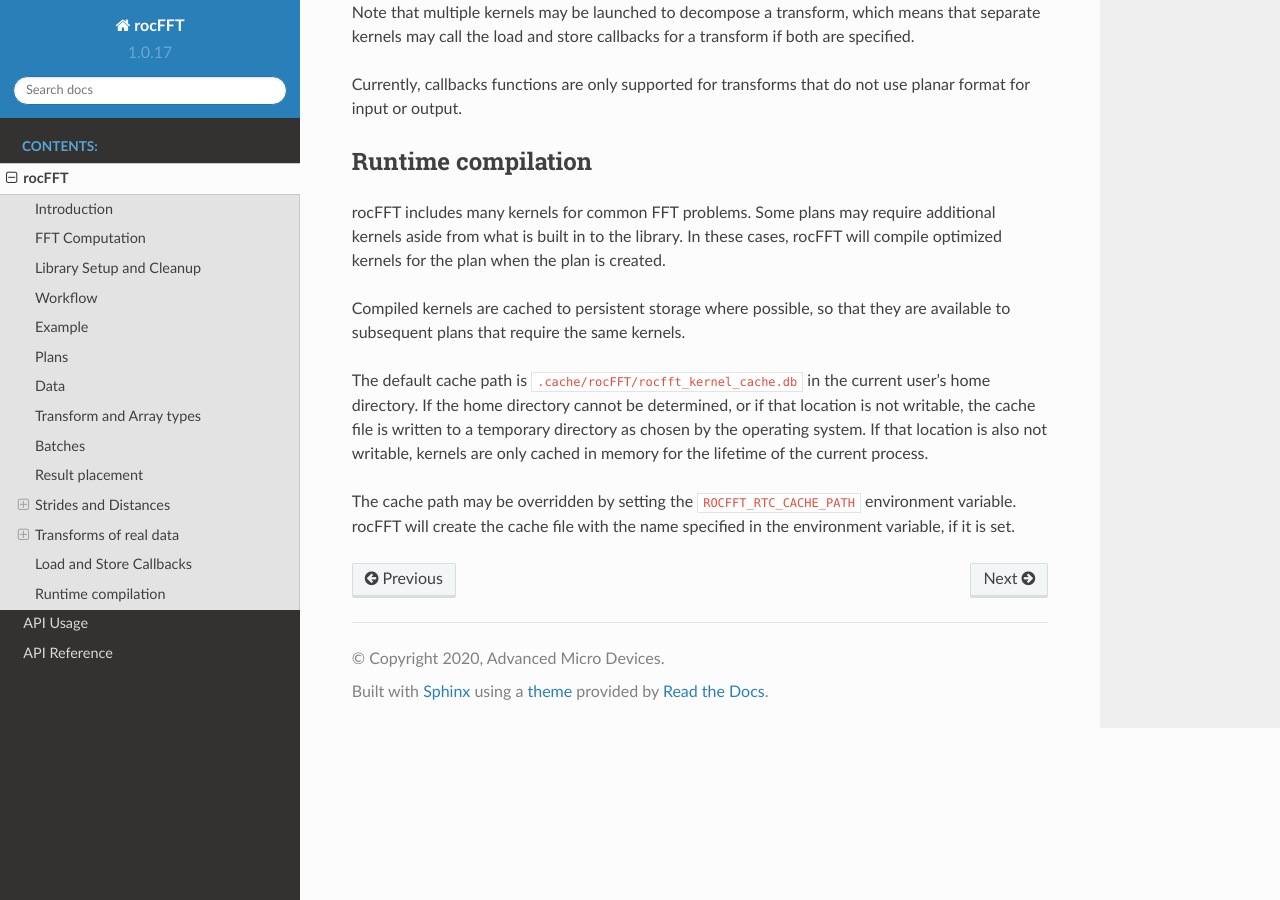
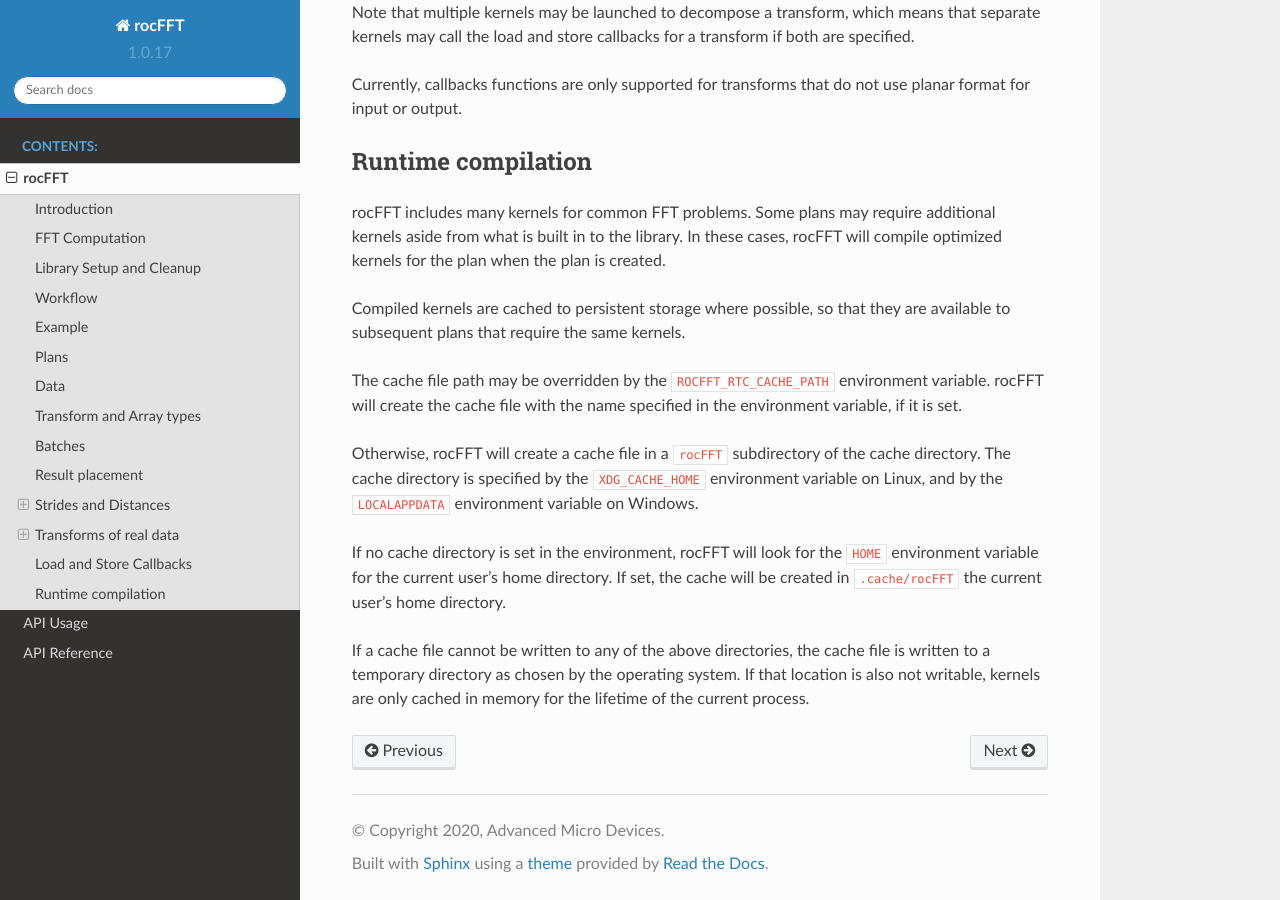
Before and after one commit to ROCm/rocFFT, a Sphinx documentation site: the page built from docs/source/library.rst, in a window 1280 px wide and 900 px high, scrolled down 8309 px. Built offline with Sphinx 7.4.7 and the Read the Docs theme 2.0.0, drawn with Linux system fonts in a browser that asks for light colours.

Commit message:
rtccache: try XDG_CACHE_HOME/LOCALAPPDATA for cache
[ROCm/rocFFT commit: e0eb5ad853eb91f91e458d67dd2df3ac15e0e69e]

```diff
--- a/docs/source/library.rst
+++ b/docs/source/library.rst
@@ -409,14 +409,22 @@
 that they are available to subsequent plans that require the same
 kernels.
 
-The default cache path is ``.cache/rocFFT/rocfft_kernel_cache.db`` in
-the current user's home directory.  If the home directory cannot be
-determined, or if that location is not writable, the cache file is
-written to a temporary directory as chosen by the operating system.
-If that location is also not writable, kernels are only cached in
-memory for the lifetime of the current process.
+The cache file path may be overridden by the
+``ROCFFT_RTC_CACHE_PATH`` environment variable.  rocFFT will create
+the cache file with the name specified in the environment variable,
+if it is set.
 
-The cache path may be overridden by setting the
-``ROCFFT_RTC_CACHE_PATH`` environment variable.  rocFFT will create
-the cache file with the name specified in the environment variable, if
-it is set.
+Otherwise, rocFFT will create a cache file in a ``rocFFT``
+subdirectory of the cache directory.  The cache directory is
+specified by the ``XDG_CACHE_HOME`` environment variable on Linux,
+and by the ``LOCALAPPDATA`` environment variable on Windows.
+
+If no cache directory is set in the environment, rocFFT will look for
+the ``HOME`` environment variable for the current user's home
+directory.  If set, the cache will be created in ``.cache/rocFFT``
+the current user's home directory.
+
+If a cache file cannot be written to any of the above directories,
+the cache file is written to a temporary directory as chosen by the
+operating system.  If that location is also not writable, kernels are
+only cached in memory for the lifetime of the current process.
```
Also changed, not shown: CHANGELOG.md (+4 -0 lines), 1 other file.
